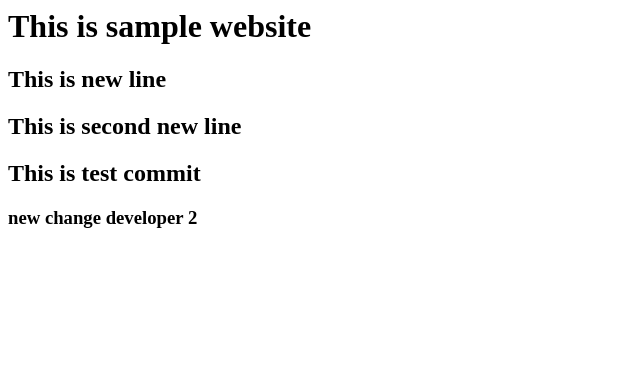
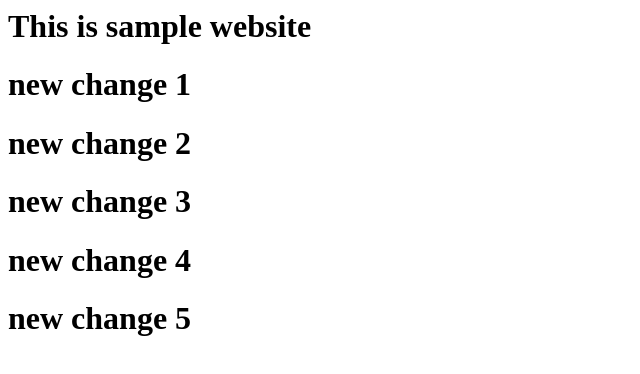
Before and after one commit to shreyesverma2019/webapp123, a plain HTML site: page index.html in a window 1280 px wide. Shown: the whole page, without its empty margins (0-640 px from the left). Drawn offline with Linux system fonts and the light colour scheme.

Commit message:
new push

```diff
--- a/index.html
+++ b/index.html
@@ -1,5 +1,7 @@
 <h1>This is sample website</h1>
-<h2>This is new line</h2>
-<h2>This is second new line</h2>
-<h2> This is test commit</h2>
-<h3> new change developer 2</h3>
+
+<h1> new change 1</h1>
+<h1> new change 2</h1>
+<h1> new change 3</h1>
+<h1> new change 4</h1>
+<h1> new change 5</h1>
```
